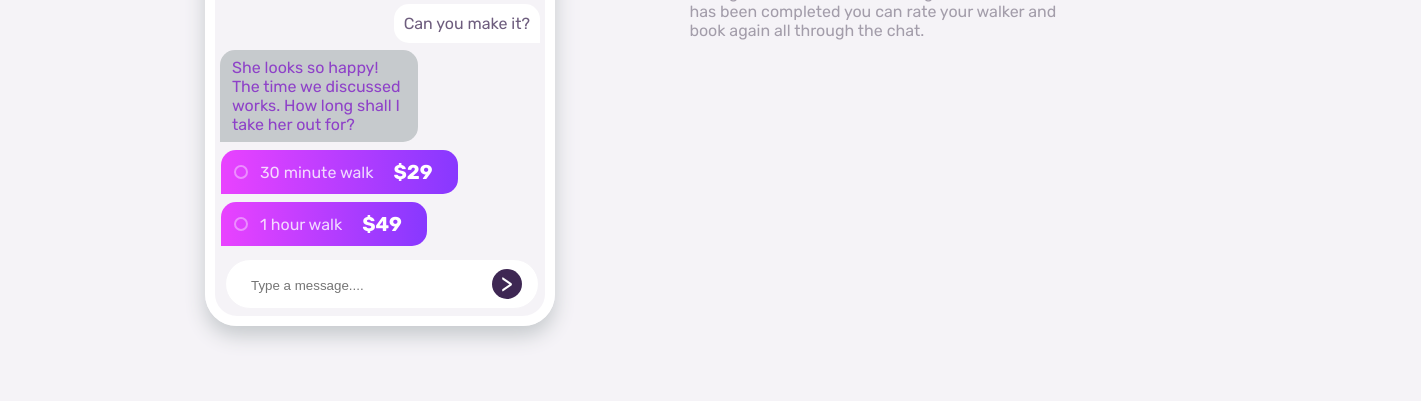
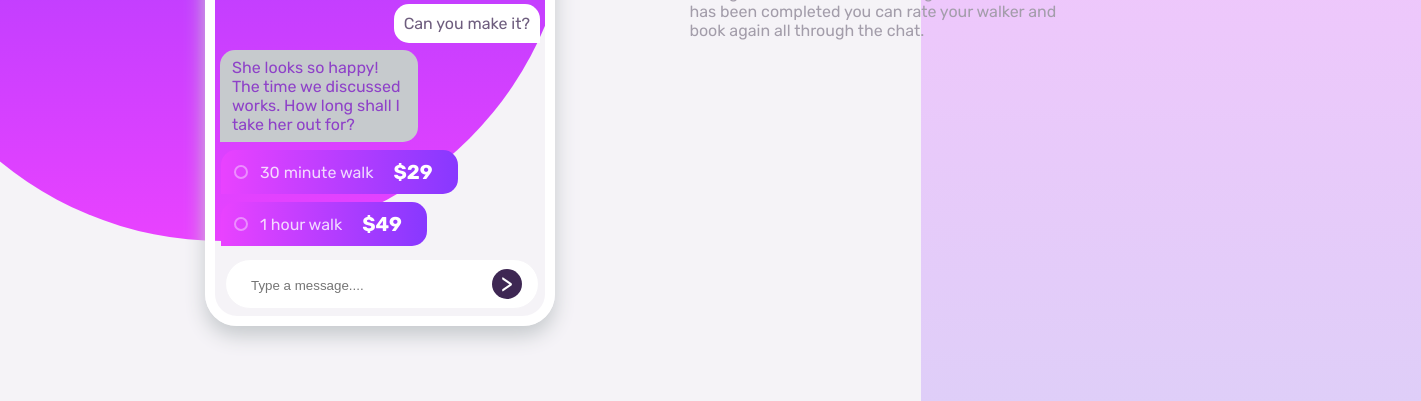
Before and after one commit to Pharm-ack/chatApp, a plain HTML site: page index.html in a window 1280 px wide. Shown: the part 399-800 px from the top of the page, 1421 px wide, since content can reach past the window. Drawn offline with Linux system fonts and the light colour scheme.

Commit message:
Update style.css

```diff
--- a/style.css
+++ b/style.css
@@ -7,6 +7,28 @@
 body {
   font-family: "Rubik", sans-serif;
   background-color: hsl(270, 20%, 96%);
+}
+.bg {
+  background: linear-gradient( to bottom, hsl(264, 100%, 61%), hsl(293, 100%, 63%) );
+  height: 80vh;
+  width: 700px;
+  position: absolute;
+  top: 0;
+  left: -10%;
+  border-bottom-right-radius: 350px;
+  border-bottom-left-radius: 350px;
+  z-index: -1;
+}
+.bg2 {
+  background: linear-gradient(to top, hsl(264, 75%, 89%), hsl(293, 94%, 88%));
+  height: 80vh;
+  width: 500px;
+  position: absolute;
+  bottom: 0;
+  right: -11%;
+  border-top-right-radius: 240px;
+  border-top-left-radius: 240px;
+  z-index: -1;
 }
 
 .container {
```
